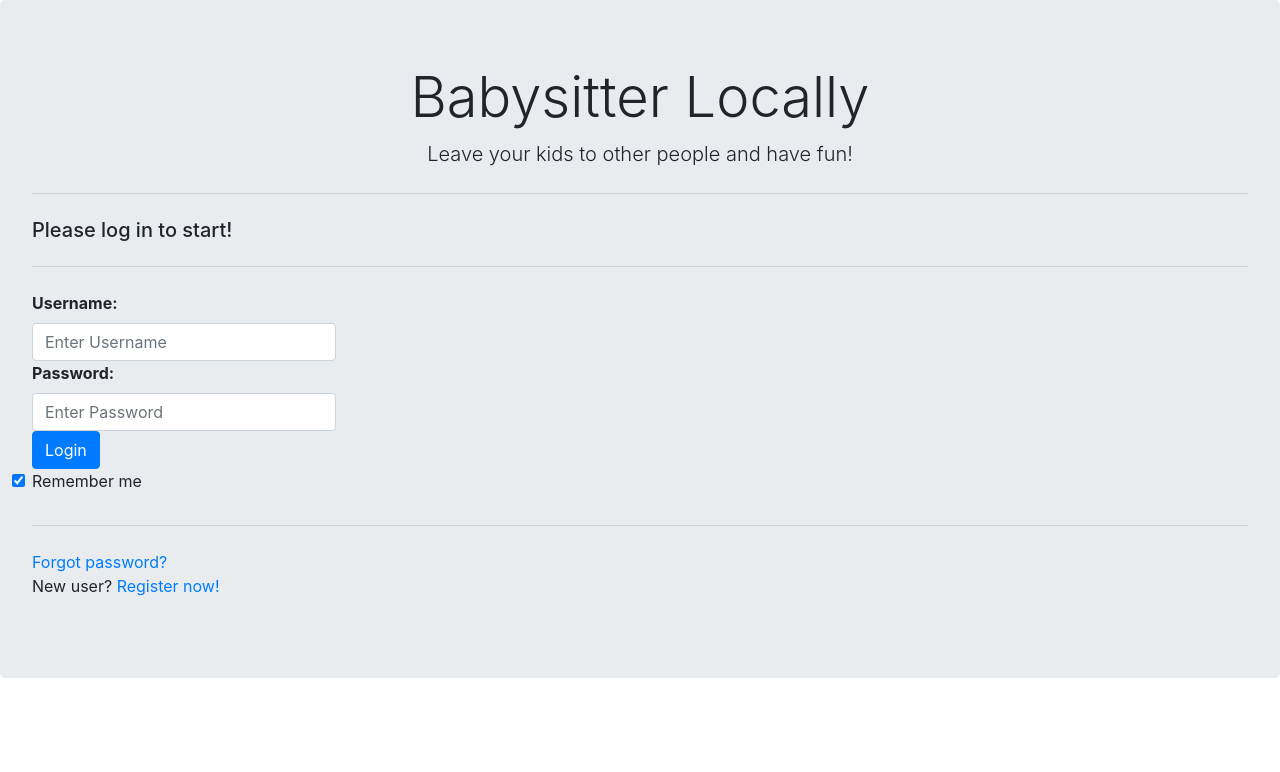
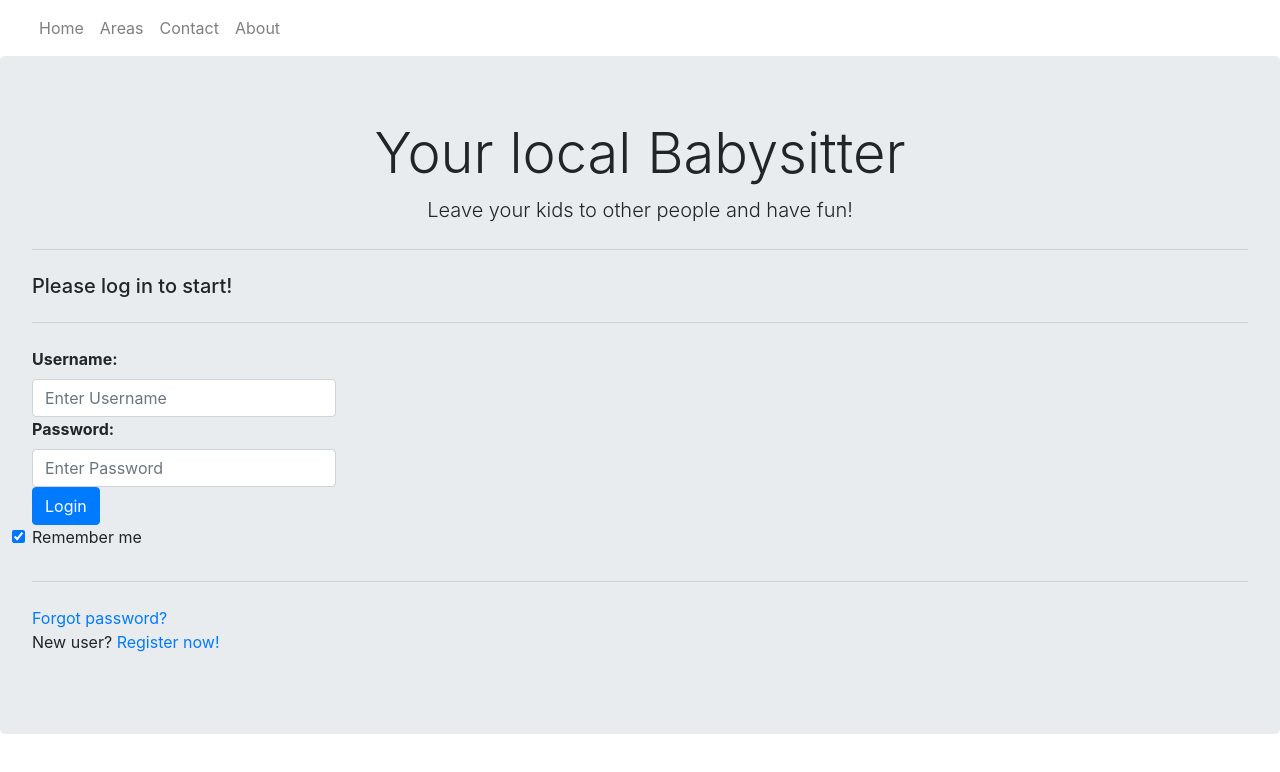
Before and after one commit to KatarzynaMolenda/BabySitterLocally, an Angular app: page /login in a window 1280 px wide. Shown: the top 772 px of the page. Built offline with nearby package versions, Linux system fonts and the light colour scheme.

Commit message:
update login view_v1

```diff
--- a/src/app/login/login.component.html
+++ b/src/app/login/login.component.html
@@ -5,12 +5,46 @@
   <title>Login</title>
 </head>
 <body>
+
+<!-- Nawigacja -->
+<nav class="navbar navbar-expand-lg navbar-light bg-white">
+  <div class="container-fluid">
+    <button
+      class="navbar-toggler"
+      type="button"
+      data-mdb-toggle="collapse"
+      data-mdb-target="#navbarExample01"
+      aria-controls="navbarExample01"
+      aria-expanded="false"
+      aria-label="Toggle navigation"
+    >
+      <i class="fas fa-bars"></i>
+    </button>
+    <div class="collapse navbar-collapse" id="navbarExample01">
+      <ul class="navbar-nav me-auto mb-2 mb-lg-0">
+        <li class="nav-item">
+          <a class="nav-link" aria-current="page" href="#">Home</a>
+        </li>
+        <li class="nav-item">
+          <a class="nav-link" href="#">Areas</a>
+        </li>
+        <li class="nav-item">
+          <a class="nav-link" href="#">Contact</a>
+        </li>
+        <li class="nav-item">
+          <a class="nav-link" href="#">About</a>
+        </li>
+      </ul>
+    </div>
+  </div>
+</nav>
+
 <div class="col-md-4 alert alert-danger" role="alert" *ngIf="showAlert">
   <button  type="button" class="close" (click)="showAlert=false">&times;</button>
   <strong>Incorrect login details!</strong>
 </div>
 <div class="jumbotron" *ngIf="!checkIfLoggedIn()">
-  <h1 class="display-4 text-center">Babysitter Locally</h1>
+  <h1 class="display-4 text-center">Your local Babysitter</h1>
   <p class="lead text-center">Leave your kids to other people and have fun!</p>
   <hr class="my-4">
   <h1 class="h5 mb-3 fw-normal">Please log in to start!</h1>
```
Also changed, not shown: src/app/login/login.component.css (added).
